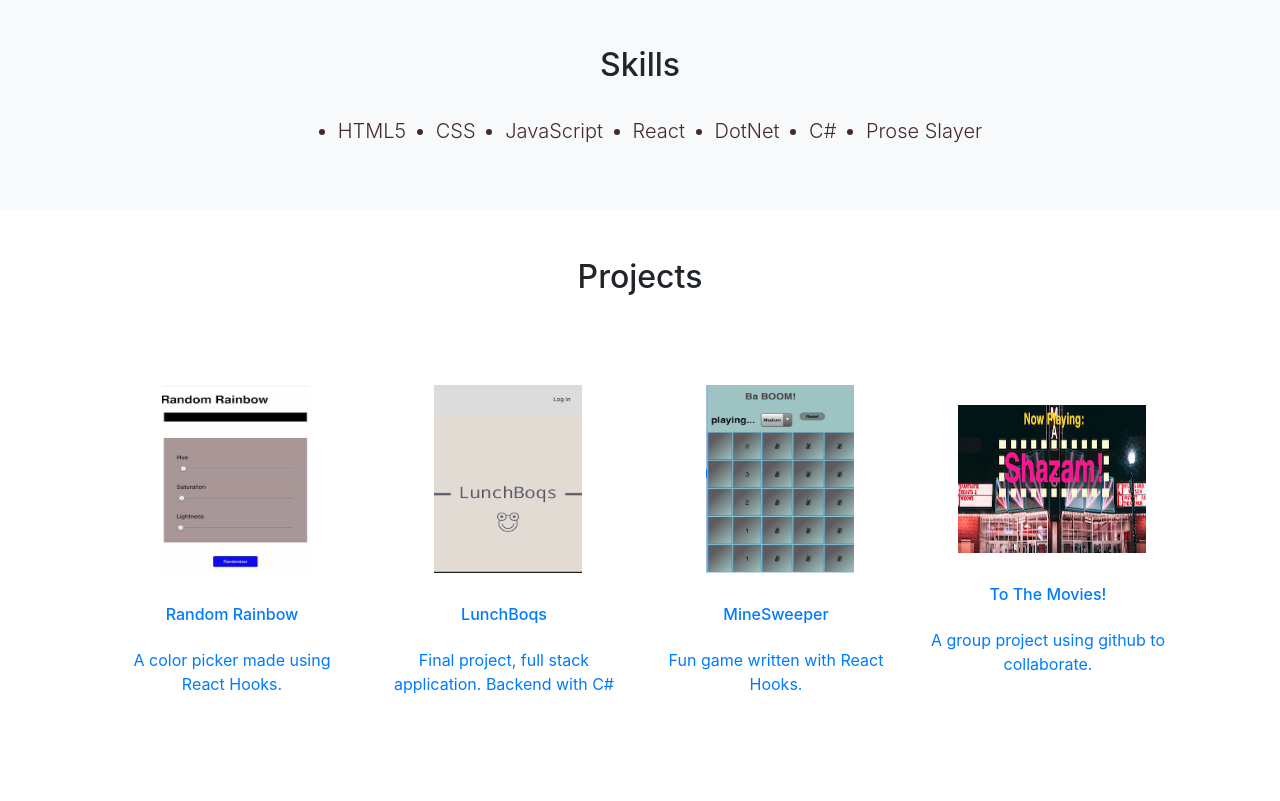
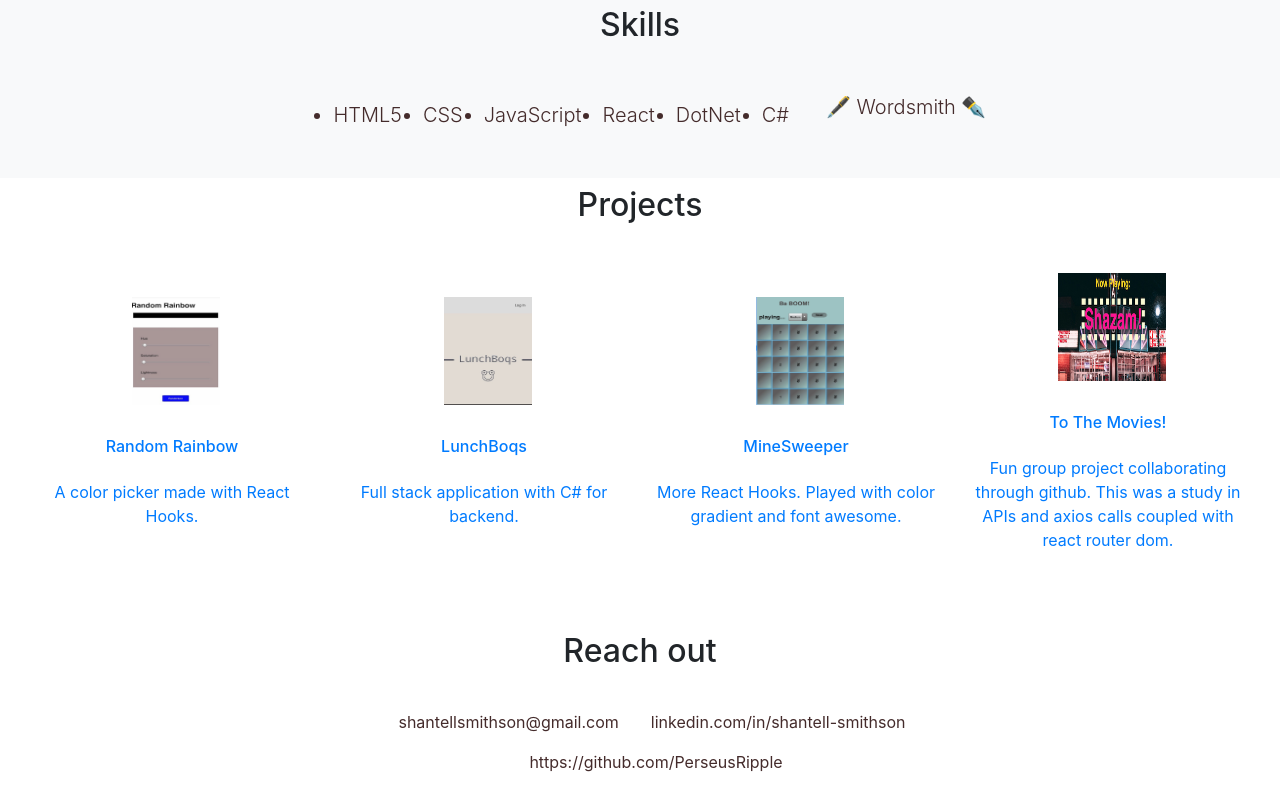
Before and after one commit to PerseusRipple/startbootstrap-portfolio, a website with bundled scripts: page index.html in a window 1280 px wide. Shown: the part 1122-1923 px from the top of the page. Built offline with nearby package versions, Linux system fonts and the light colour scheme.

Commit message:
added css

```diff
--- a/css/scrolling-nav.css
+++ b/css/scrolling-nav.css
@@ -56,6 +56,13 @@ ul {
   align-items: center;
   align-content: center;
   color: rgb(68, 43, 43);
+}
+
+li {
+}
+
+.pen {
+  list-style: none;
 }
 
 .scroll-list {
@@ -147,7 +154,7 @@ h6 {
 }
 
 section {
-  padding: 3rem;
+  padding: 0.5rem;
 }
 
 #contact {
--- a/index.html
+++ b/index.html
@@ -107,7 +107,8 @@
                 <li>React</li>
                 <li>DotNet</li>
                 <li>C#</li>
-                <li>Prose Slayer</li>
+
+                <p class="pen">🖋 Wordsmith ✒️</p>
               </ul>
             </div>
           </div>
@@ -119,51 +120,56 @@
       <h2>Projects</h2>
       <section class="projects-gallery">
         <article>
-          <a href="https://github.com/PerseusRipple/color-picker-hooks">
+          <a href="https://color-picker-hooks-perseusripple.netlify.com/">
             <img
               src="images/ColorPicker.png"
               alt="project"
-              width="180"
-              height="220"
+              width="120"
+              height="140"
             />
             <h6>Random Rainbow</h6>
-            <p>A color picker made using React Hooks.</p>
+            <p>A color picker made with React Hooks.</p>
           </a>
         </article>
         <article>
-          <a href="https://github.com/PerseusRipple/LunchBoqs">
+          <a href="https://lunchboqs.herokuapp.com/">
             <img
               src="images/LunchBoqs.png"
               alt="project"
-              width="180"
-              height="220"
+              width="120"
+              height="140"
             />
             <h6>LunchBoqs</h6>
-            <p>Final project, full stack application. Backend with C#</p>
+            <p>Full stack application with C# for backend.</p>
           </a>
         </article>
         <article>
-          <a href="https://github.com/PerseusRipple/minesweeper">
+          <a href="https://condescending-yalow-6f23fe.netlify.com/">
             <img
               src="images/Minesweeper.png"
               alt="project"
-              width="180"
-              height="220"
+              width="120"
+              height="140"
             />
             <h6>MineSweeper</h6>
-            <p>Fun game written with React Hooks.</p>
+            <p>
+              More React Hooks. Played with color gradient and font awesome.
+            </p>
           </a>
         </article>
         <article>
-          <a href="https://github.com/PerseusRipple/to-the-movies">
+          <a href="https://to-the-movies-garrettanderson.netlify.com/">
             <img
               src="images/MoviesProject.png"
               alt="project"
-              width="220"
-              height="180"
+              width="140"
+              height="140"
             />
             <h6>To The Movies!</h6>
-            <p>A group project using github to collaborate.</p></a
+            <p>
+              Fun group project collaborating through github. This was a study
+              in APIs and axios calls coupled with react router dom.
+            </p></a
           >
         </article>
       </section>
```
